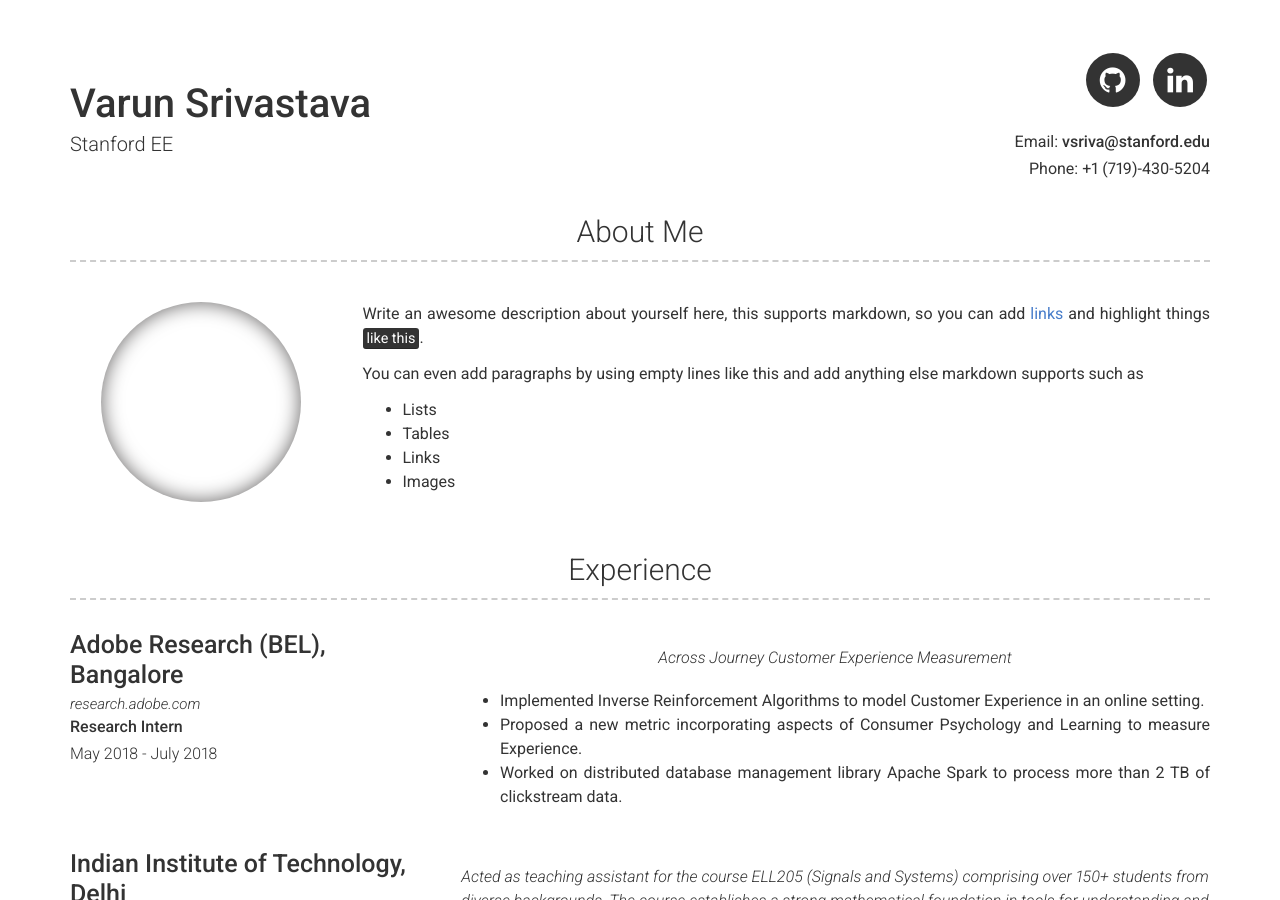
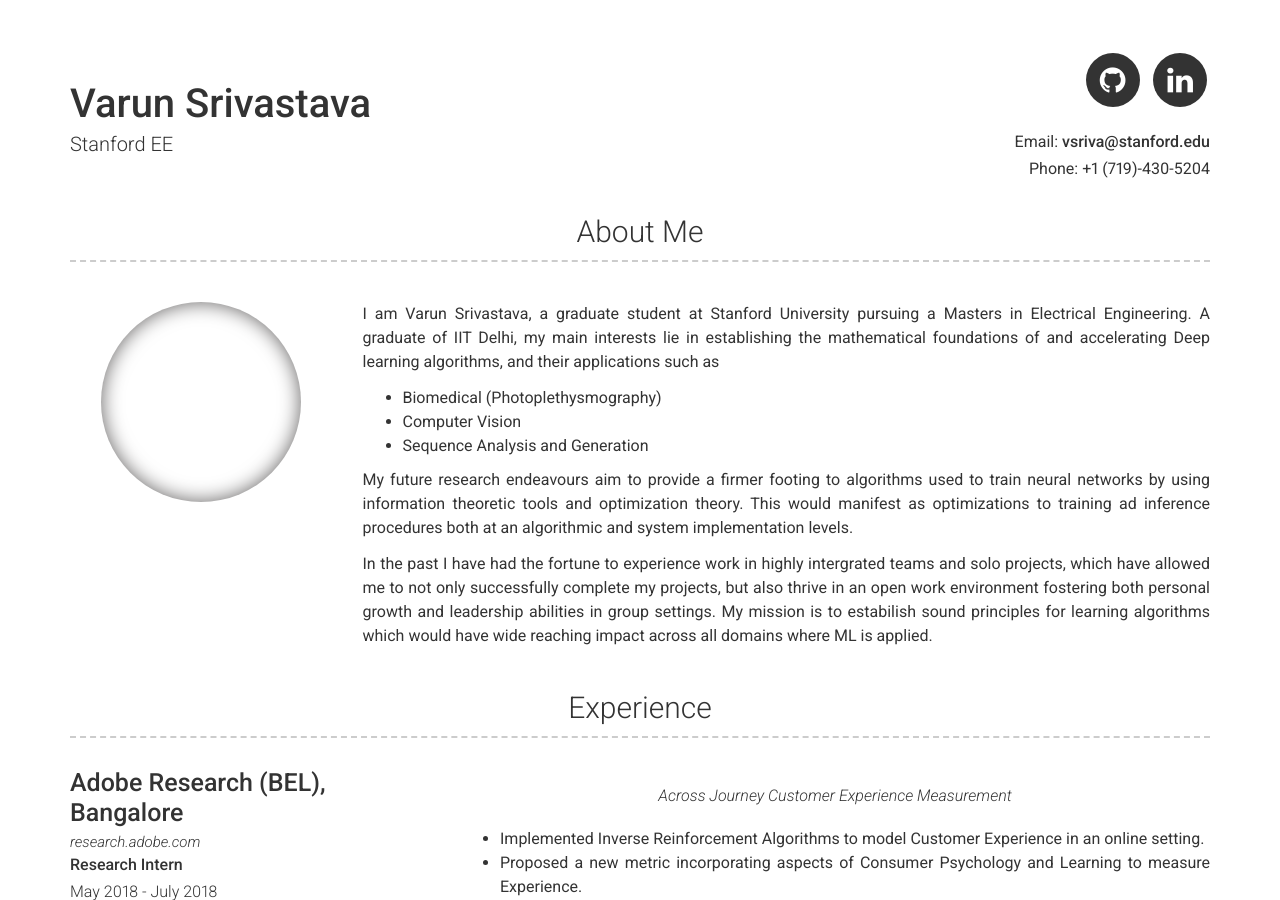
Before and after one commit to VarunSrivastavaIITD/VarunSrivastavaIITD.github.io, a Jekyll site: the page built from index.md, in a window 1280 px wide and 900 px high. Built offline with Jekyll 4.4.1, drawn with Linux system fonts in a browser that asks for light colours; some web fonts are replaced; some of the changed text lies outside the part shown.

Commit message:
Add about me section

```diff
--- a/_config.yml
+++ b/_config.yml
@@ -33,13 +33,15 @@ linkedin_username: jekyll
 # about_title: About Me (Use this to override about section title)
 about_profile_image: Directory of profile image (eg. images/profile.jpg)
 about_content: | # this will include new lines to allow paragraphs
-  Write an awesome description about yourself here, this supports markdown, so you can add [links](http://foobar.com) and highlight things <mark>like this</mark>.
+  I am Varun Srivastava, a graduate student at Stanford University pursuing a Masters in Electrical Engineering. A graduate of IIT Delhi, my main interests lie in establishing the mathematical foundations of and accelerating Deep learning algorithms, and their applications such as
 
-  You can even add paragraphs by using empty lines like this and add anything else markdown supports such as
-    - Lists
-    - Tables
-    - Links
-    - Images
+  - Biomedical (Photoplethysmography)
+  - Computer Vision
+  - Sequence Analysis and Generation
+
+   My future research endeavours aim to provide a firmer footing to algorithms used to train neural networks by using information theoretic tools and optimization theory. This would manifest as optimizations to training ad inference procedures both at an algorithmic and system implementation levels.
+
+   In the past I have had the fortune to experience work in highly intergrated teams and solo projects, which have allowed me to not only successfully complete my projects, but also thrive in an open work environment fostering both personal growth and leadership abilities in group settings. My mission is to estabilish sound principles for learning algorithms which would have wide reaching impact across all domains where ML is applied.
 
 # Projects Section
 projects_title: Projects and Publications #(Use this to override about projects section title)
@@ -53,9 +55,7 @@ projects_title: Projects and Publications #(Use this to override about projects
 # More Section
 # more_title: A Little More About Me #(Use this to override about more section title)
 more_content: | # this will include new lines to allow paragraphs
-  This is where you can write a little more about yourself. You could title this section **Interests** and include some of your other interests.
-
-  Or you could title it **Skills** and write a bit more about things that make you more desirable, like *leadership* or *teamwork*
+  I love to read fantasy during my leisure time. A short (and incomplete) list of my favoured authors includes Patrick Rothfuss, Brandon Sanderson, Brent Weeks, Neil Gaiman, N.K. Jemisin. You can also find me tinkering with the shiniest deep learning framework on the block (PyTorch at the moment) with my trust cup of tea.
 
 # Footer
 footer_show_references: true
```
